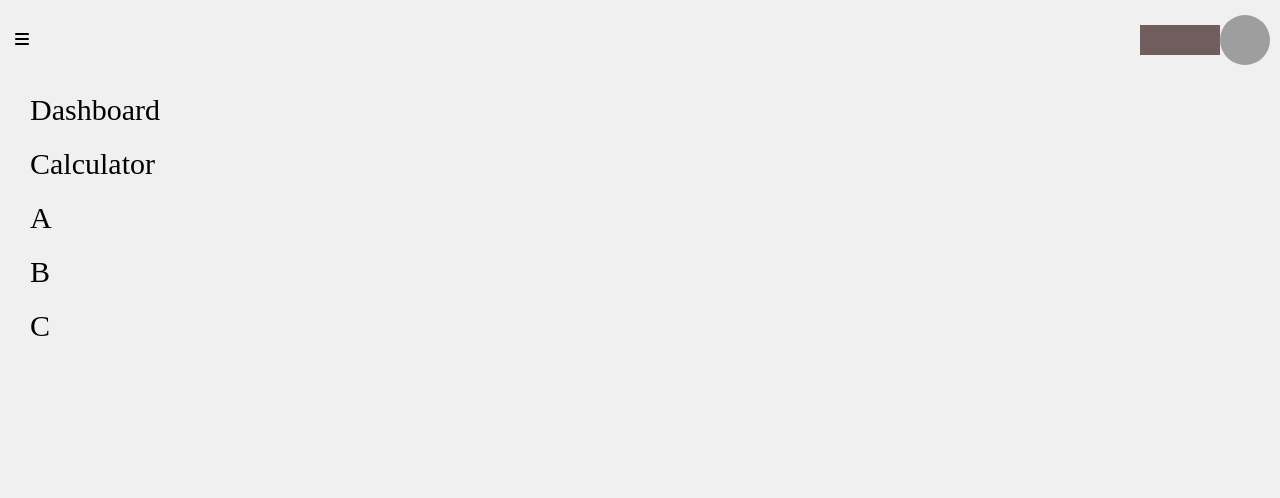
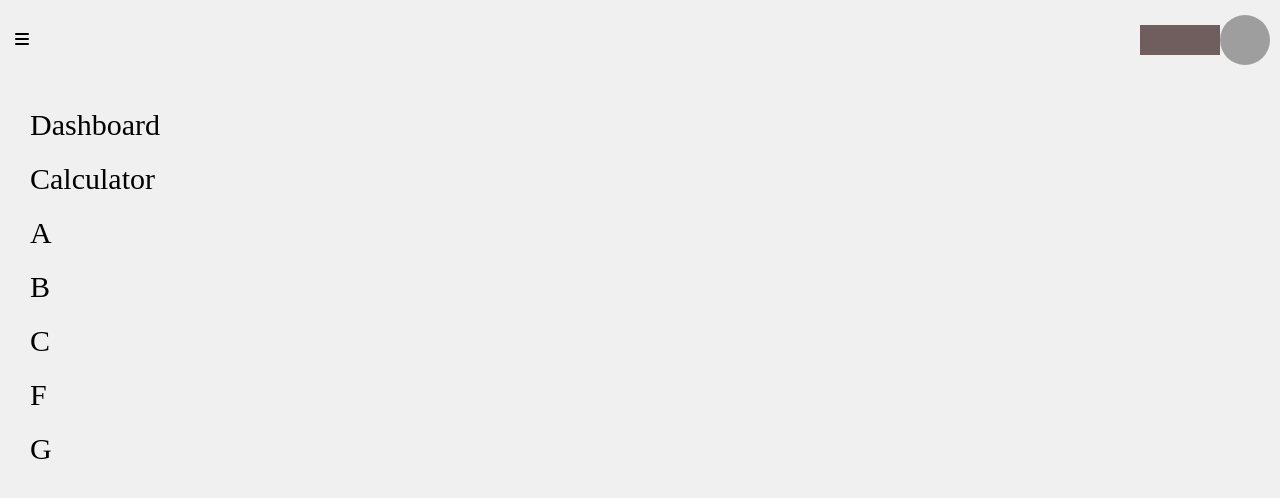
Before and after one commit to OriginalAnswer/2022Dashboard, a plain HTML site: page index.html in a window 1280 px wide. Drawn offline with Linux system fonts and the light colour scheme; grey boxes are pictures that could not be loaded.

Commit message:
Update index.html

```diff
--- a/index.html
+++ b/index.html
@@ -28,14 +28,16 @@
 
         nav{
             background-color: var(--bgcolor);font-size: 30px;
-            height: 100%; padding: 15px 20px;}
+            height: 100%; padding: 15px 0;}
+        nav .s1{ padding: 0 30px 15px 30px;}
 
         nav ul li,
-        nav ul li p{width: 100%;width: 100%; transition: transform .2s linear;}
+        nav ul li p{width: 100%; transition: transform .2s linear;}
 
-        nav ul li{padding: 10px 0 10px 10px; overflow: hidden;}
+        nav ul li{padding: 10px 0 10px 30px; overflow: hidden;}
         nav ul li p{height: 100%;}
         nav ul li:hover{
+            border-left: 5px solid var(--focusTextColor);
             background-color: var(--focusMenuColor);
             color: var(--focusTextColor);}
         nav ul li p:hover{transform: translateX(20px);}
@@ -70,6 +72,8 @@
             <li><p>A</p></li>
             <li><p>B</p></li>
             <li><p>C</p></li>
+            <li><p>F</p></li>
+            <li><p>G</p></li>
         </ul>
     </nav>
     <main class="dashboard">
```
